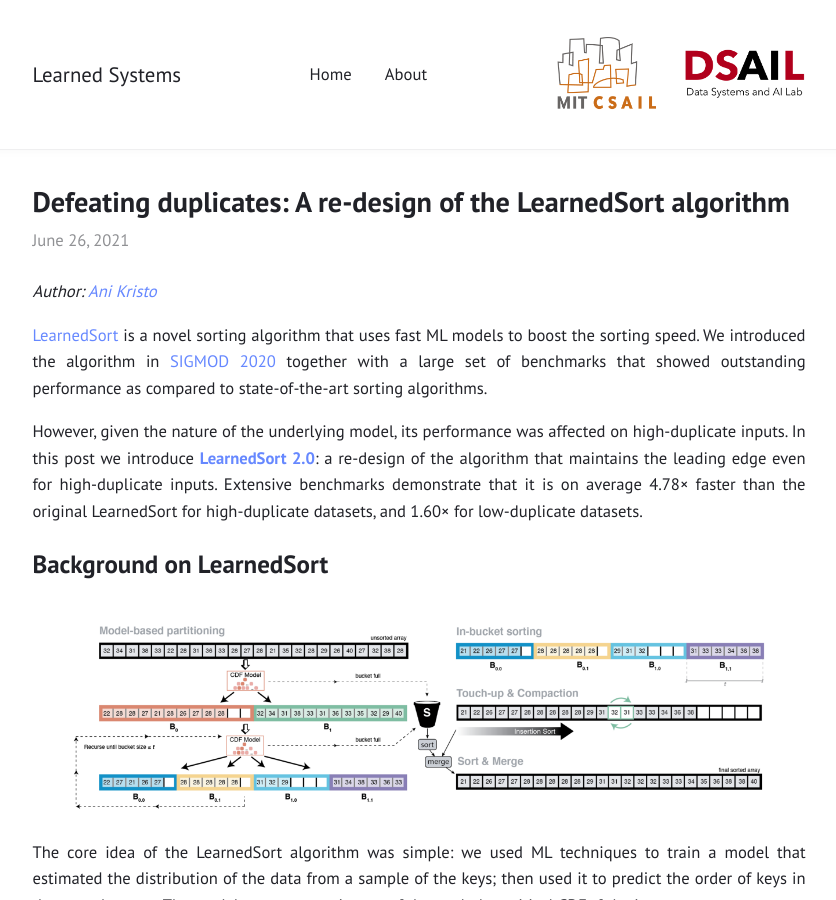
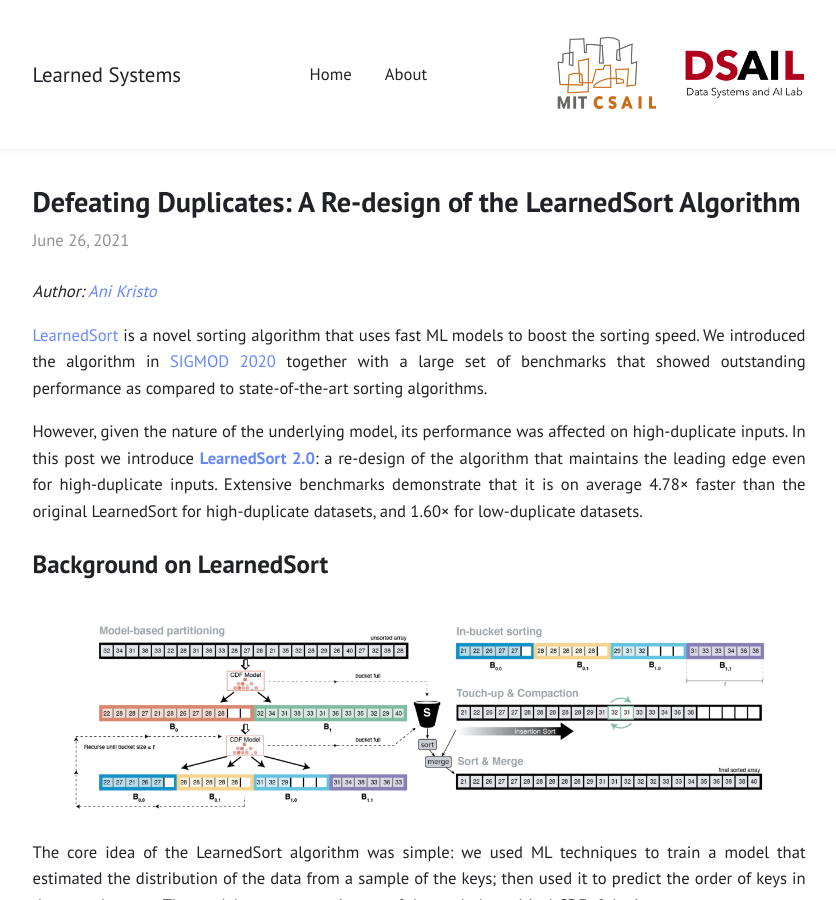
Before and after one commit to mitdbg/learnedsystems-www, a Jekyll site: the page built from _posts/2021-06-26-defeating-dups-learned-sort.md, in a window 1280 px wide and 900 px high. Shown: the whole window, without its empty margins (221-1057 px from the left). Built offline with Jekyll 4.4.1, drawn with Linux system fonts in a browser that asks for light colours; part of the change alters nothing that is shown.

```diff
--- a/_posts/2021-06-26-defeating-dups-learned-sort.md
+++ b/_posts/2021-06-26-defeating-dups-learned-sort.md
@@ -1,13 +1,13 @@
 ---
 layout: post
-title: "Defeating duplicates: A re-design of the LearnedSort algorithm"
+title: "Defeating Duplicates: A Re-design of the LearnedSort Algorithm"
 ---
 
 *Author: [Ani Kristo](https://anikristo.com)*
 
 [LearnedSort](https://github.com/learnedsystems/LearnedSort) is a novel sorting algorithm that uses fast ML models to boost the sorting speed. We introduced the algorithm in [SIGMOD 2020](https://dl.acm.org/doi/10.1145/3318464.3389752) together with a large set of benchmarks that showed outstanding performance as compared to state-of-the-art sorting algorithms.
 
-However, given the nature of the underlying model, its performance was affected on high-duplicate inputs. In this post we introduce [**LearnedSort 2.0**](TODO new paper): a re-design of the algorithm that maintains the leading edge even for high-duplicate inputs. Extensive benchmarks demonstrate that it is on average 4.78× faster than the original LearnedSort for high-duplicate datasets, and 1.60× for low-duplicate datasets.
+However, given the nature of the underlying model, its performance was affected on high-duplicate inputs. In this post we introduce [**LearnedSort 2.0**](https://arxiv.org/abs/2107.03290): a re-design of the algorithm that maintains the leading edge even for high-duplicate inputs. Extensive benchmarks demonstrate that it is on average 4.78× faster than the original LearnedSort for high-duplicate datasets, and 1.60× for low-duplicate datasets.
 
 
 
@@ -95,7 +95,7 @@ Finally, we show the performance of LearnedSort 2.0 in comparison with other sta
 ![step4](/assets/learnedsort/zipf.png){: style="max-width: 36em" }
 {: refdef}
 
-For more in-depth analysis of LearnedSort 2.0, please check out our [Github repo](https://github.com/learnedsystems/LearnedSort) and our [new paper](TODO lsv2 paper), where we give a detailed description of the benchmark setup and show additional experiments on datasets with diverse distributions. We also showed micro-benchmarks to explain its cache efficiency and the improvements from the new design.
+For more in-depth analysis of LearnedSort 2.0, please check out our [Github repo](https://github.com/learnedsystems/LearnedSort) and our [new paper](https://arxiv.org/abs/2107.03290), where we give a detailed description of the benchmark setup and show additional experiments on datasets with diverse distributions. We also showed micro-benchmarks to explain its cache efficiency and the improvements from the new design.
 
 ## Conclusion
 
```
